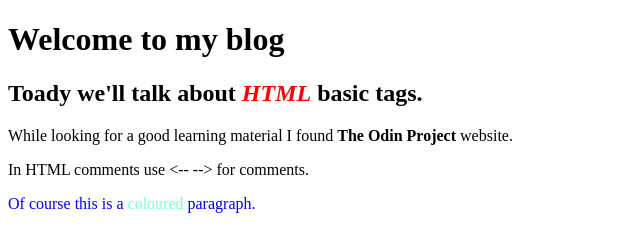
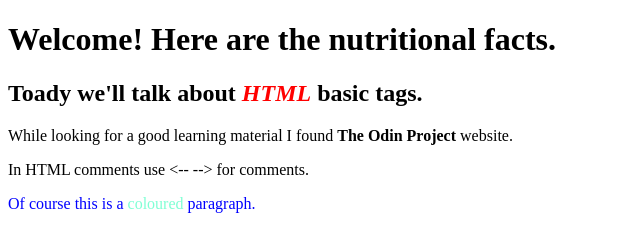
Before and after one commit to dsocol/git_test, a plain HTML site: page html-boilerplate/index.html in a window 1280 px wide. Shown: the whole page, without its empty margins (0-640 px from the left). Drawn offline with Linux system fonts and the light colour scheme.

Commit message:
modified

```diff
--- a/html-boilerplate/index.html
+++ b/html-boilerplate/index.html
@@ -8,7 +8,7 @@
 </head>
 <body>
     <!-- Header section to welcome guests -->
-    <h1>Welcome to my blog</h1>
+    <h1>Welcome! Here are the nutritional facts.</h1>
     <!-- Header 2 to set current story -->
     <h2>Toady we'll talk about <em style="color:red;">HTML</em> basic tags.</h2>
     <!-- First pargraph -->
```
